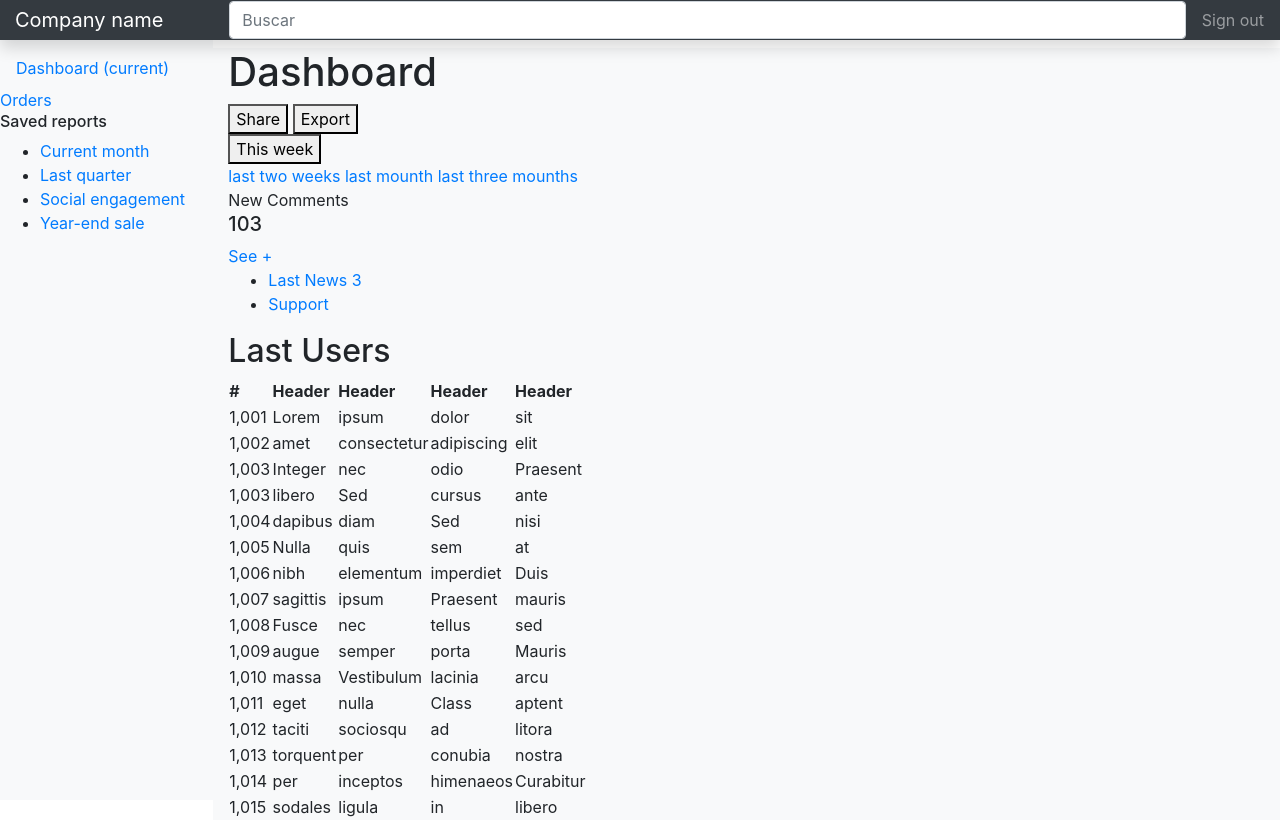
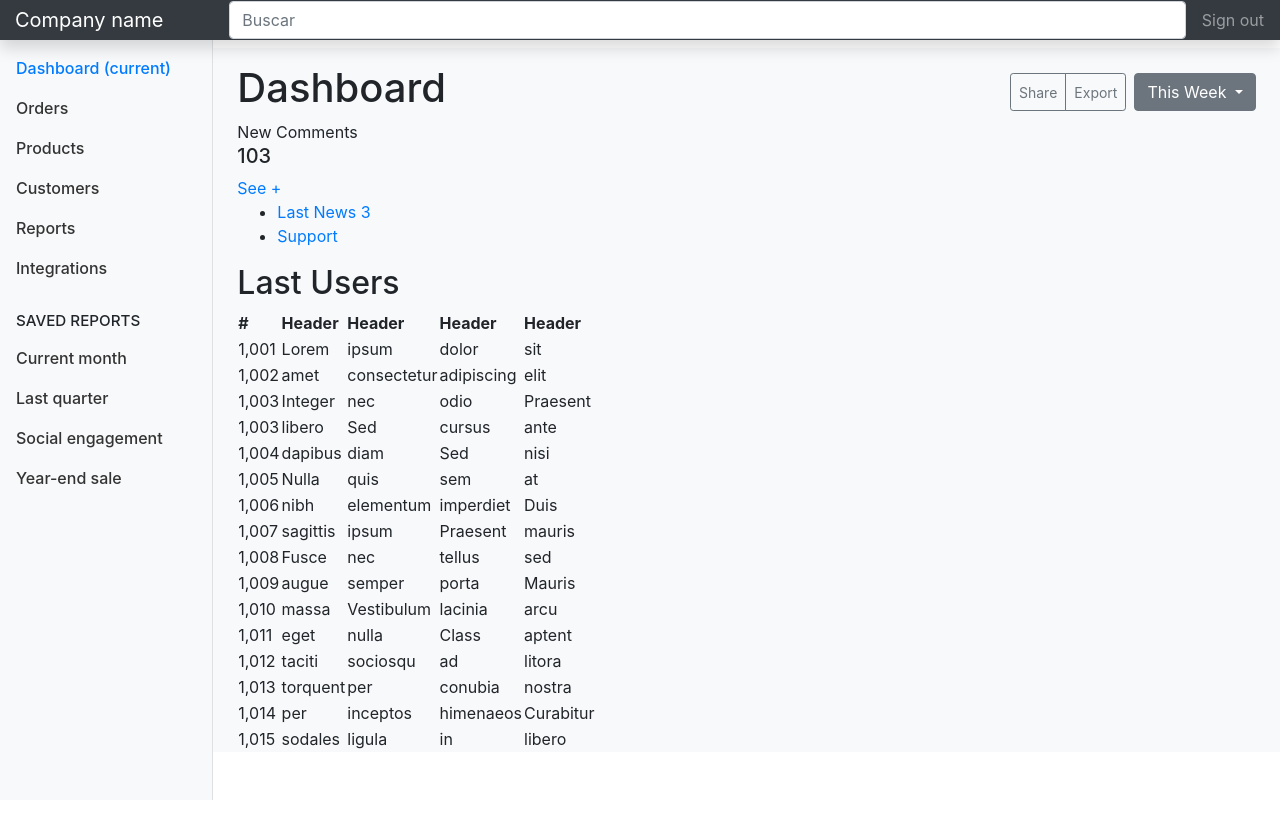
Before and after one commit to CaioCresencio/Dashboard, a plain HTML site: page index.html in a window 1280 px wide. Drawn offline with Linux system fonts and the light colour scheme.

Commit message:
Finalização do sidebar

```diff
--- a/css/dashboard.css
+++ b/css/dashboard.css
@@ -8,5 +8,20 @@ body{
     bottom:0;
     left:0;
     z-index: 1;
-    padding:48px 0 0 0 ;
+    padding:48px 0 0 ;
+    box-shadow:inset -1px 0 0 rgba(0,0,0,0.1);
 }
+
+.sidebar-heading{
+    font-size:.95rem;
+    text-transform: uppercase;
+}
+
+.sidebar .nav-link{
+    font-weight:500;
+    color:#333;
+}
+
+.sidebar .active{
+    color:#007bff
+}
--- a/index.html
+++ b/index.html
@@ -29,47 +29,60 @@
 
 
 	<nav class="col-2 bg-light sidebar">
-		<ul class="nav">
+		<ul class="nav flex-column">
 			<li class="nav-item">
 				<a class="nav-link active" href="#">
 					Dashboard <span class="">(current)</span>
 				</a>
 			</li>
-			<li class="">
-				<a class="" href="#">
+			<li class="nav-item">
+				<a class="nav-link" href="#">
 					Orders
 				</a>
 			</li>
-			<!--
-
-			Products
-			Customers
-			Reports
-			Integrations
-			-->
+			<li class="nav-item">
+				<a class="nav-link" href="#">
+					Products
+				</a>
+			</li>
+			<li class="nav-item">
+				<a class="nav-link" href="#">
+					Customers
+				</a>
+			</li>
+			<li class="nav-item">
+				<a class="nav-link" href="#">
+					Reports
+				</a>
+			</li>
+			<li class="nav-item">
+				<a class="nav-link" href="#">
+					Integrations
+				</a>
+			</li>
 		</ul>
 
-		<h6 class="">
+		<h6 class="sidebar-heading px-3 mt-4">
 			<span>Saved reports</span>
 		</h6>
-		<ul class="">
-			<li class="">
-				<a class="" href="#">
+		<ul class="nav flex-column">
+			<li class="nav-item">
+				<a class="nav-link" href="#">
 					Current month
 				</a>
 			</li>
-			<li class="">
-				<a class="" href="#">
+			<li class="nav-item">
+				<a class="nav-link" href="#">
 					Last quarter
 				</a>
 			</li>
-			<li class="">
-				<a class="" href="#">
+			<li class="nav-item">
+				<a class="nav-link" href="#">
 					Social engagement
 				</a>
 			</li>
-			<li class="">
-				<a class="" href="#">
+			<li class="nav-item">
+				<a class="nav-link" href="#">
 					Year-end sale
 				</a>
 			</li>
@@ -77,25 +90,30 @@
 
 	</nav>
 
-	<main role="main" class="col-10 bg-light ml-auto">
-		<div class="">
+	<main role="main" class="col-10 bg-light ml-auto px-4">
+
+
+		<div class="d-flex justify-content-between align-items-center pt-3 ">
 			<h1 class="">Dashboard</h1>
 			<div class="">
-				<div class="">
-					<button class="">Share</button>
-					<button class="">Export</button>
+				<div class="btn-toolbar" role="toolbar" aria-label="Toolbar with button groups">
+					<div class="btn-group mr-2" role="group" aria-label="First group">
+						<button type="button" class="btn btn-sm btn-outline-secondary">Share</button>
+						<button type="button" class="btn btn-sm btn-outline-secondary">Export</button>
+					</div>
+					<div class="dropdown">
+						<button class="btn btn-secondary dropdown-toggle" type="button" id="dropdownMenuButton"
+							data-toggle="dropdown" aria-haspopup="true" aria-expanded="false">
+							This Week
+						</button>
+						<div class="dropdown-menu dropdown-menu-right" aria-labelledby="dropdownMenuButton">
+							<a class="dropdown-item" href="#">last two weeks</a>
+							<a class="dropdown-item" href="#">last mounth</a>
+							<a class="dropdown-item" href="#">last three mounths</a>
+						</div>
+					</div>
 				</div>
 
-				<div class="">
-					<button class="" type="button">
-						This week
-					</button>
-					<div class="">
-						<a class="" href="#">last two weeks</a>
-						<a class="" href="#">last mounth</a>
-						<a class="" href="#">last three mounths</a>
-					</div>
-				</div>
 			</div>
 		</div>
 
```
